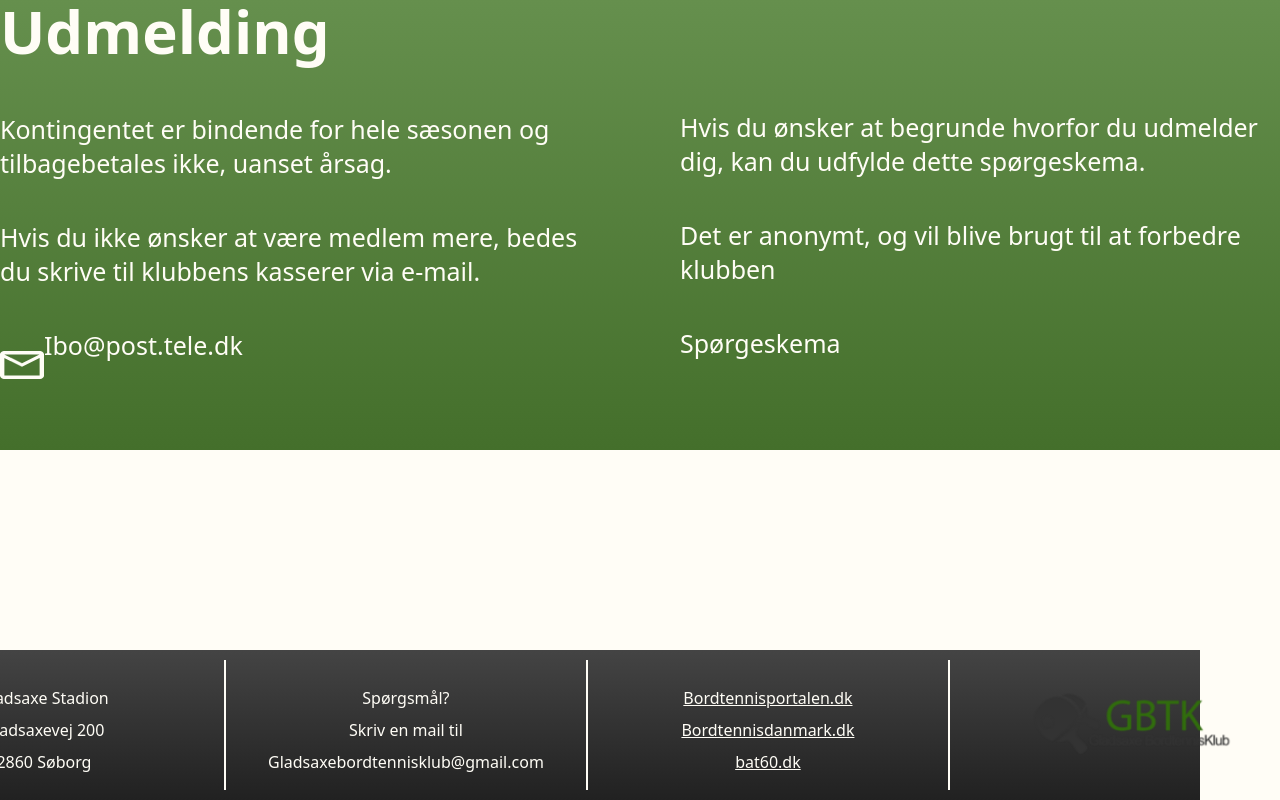
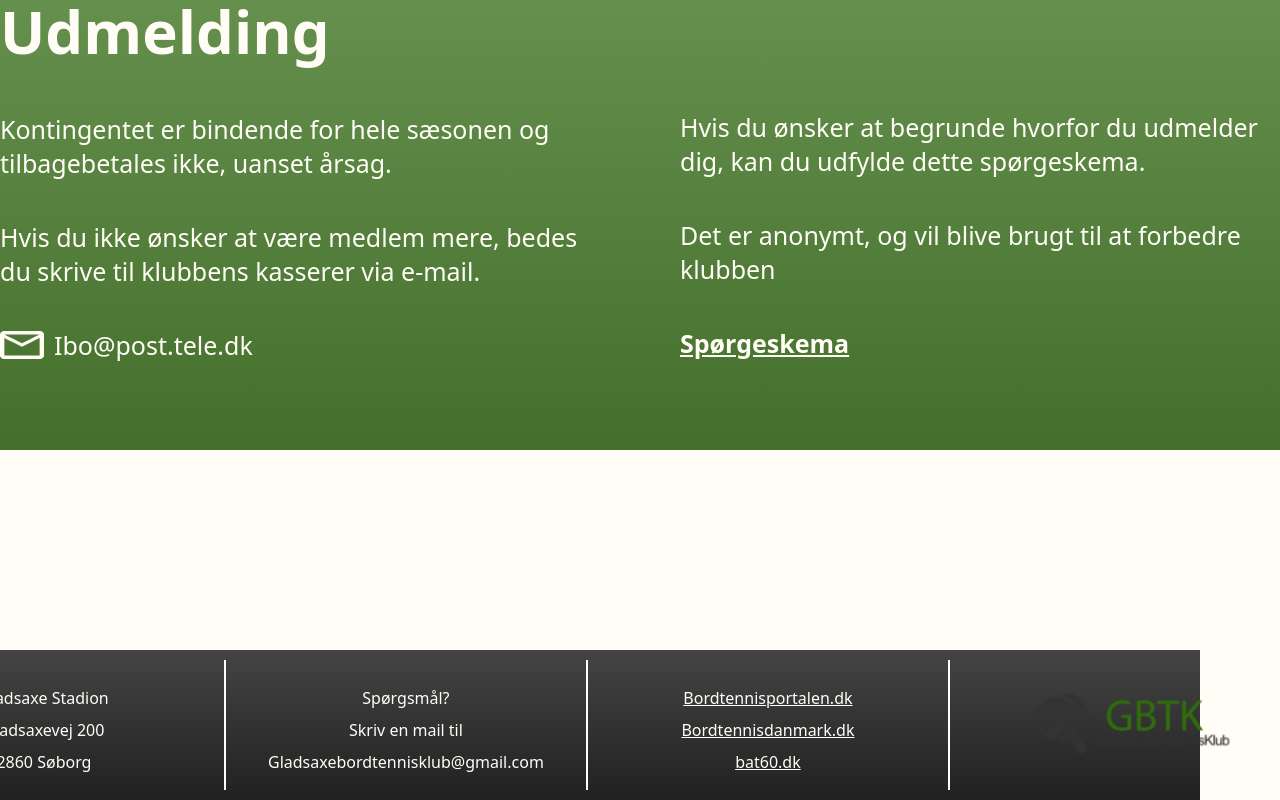
Before and after one commit to Oskarmle/gbtk, a React (Create React App) app: page /information in a window 1280 px wide. Shown: the part 3765-4565 px from the top of the page. Built offline with nearby package versions, Linux system fonts and the light colour scheme.

Commit message:
small changes to contact and accordion

```diff
--- a/src/styles/contact.css
+++ b/src/styles/contact.css
@@ -31,12 +31,12 @@
 
 .contact_info_section {
   display: flex;
-  align-items: center;
   margin-left: 40px;
 }
 
 .contact_info_section img {
   padding-right: 20px;
+  align-self: flex-start;
 }
 
 .contact_info_section a {
--- a/src/styles/information.css
+++ b/src/styles/information.css
@@ -153,14 +153,6 @@
   justify-content: space-around;
 }
 
-.dropout1 p {
-  font-size: 25px;
-}
-
-.dropout2 p {
-  font-size: 25px;
-}
-
 .dropout2 {
   margin-top: 120px;
 }
@@ -178,9 +170,21 @@
 .dropout1 p,
 .dropout2 p {
   margin-bottom: 40px;
+  font-size: 25px;
 }
 
 .dropout_mail {
   display: flex;
   align-items: center;
+  gap: 10px;
 }
+
+.dropout_mail p{
+  margin: 0;
+}
+
+.dropout_q{
+  text-decoration: underline;
+  font-weight: bold;
+  cursor: pointer;
+}
```
